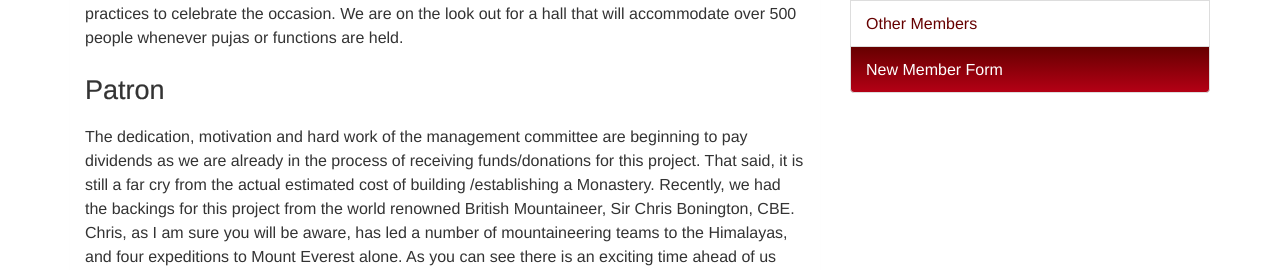
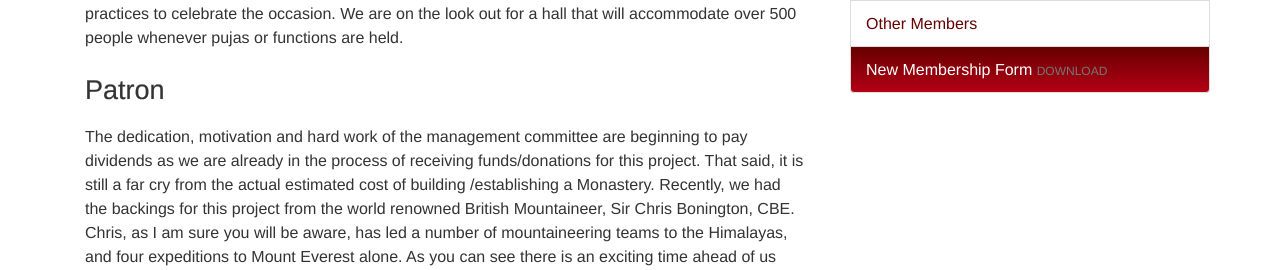
Before and after one commit to rahulyhg/bccuk, a PHP site: page /about.php in a window 1280 px wide. Shown: the part 820-1090 px from the top of the page. Run offline with PHP 8.4, Linux system fonts and the light colour scheme; some libraries are stand-ins or nearby versions.

Commit message:
Memembership Form download text

```diff
--- a/inc/member-types.php
+++ b/inc/member-types.php
@@ -20,7 +20,7 @@
 	    <h4 class="list-group-item-heading">Other Members</h4>
 	  </a>
 	  <a href="http://bccuk.co.uk/files/membership_form.pdf" target="_blank" class="list-group-item highlight">
-	    <h4 class="list-group-item-heading">New Member Form</h4>
+	    <h4 class="list-group-item-heading">New Membership Form <small>DOWNLOAD</small></h4>
 	  </a>
 	</div>
 </div><!-- /section -->
```
